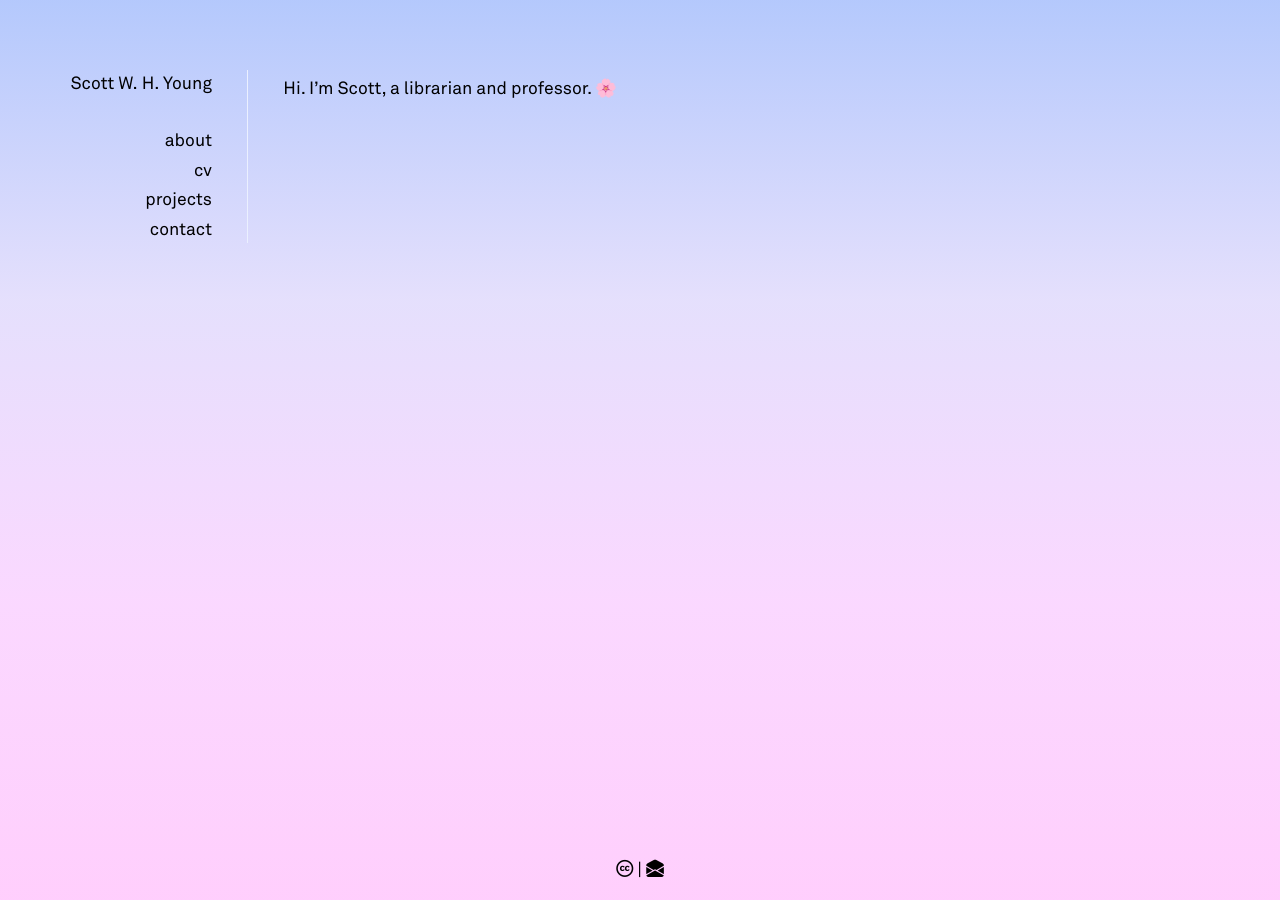
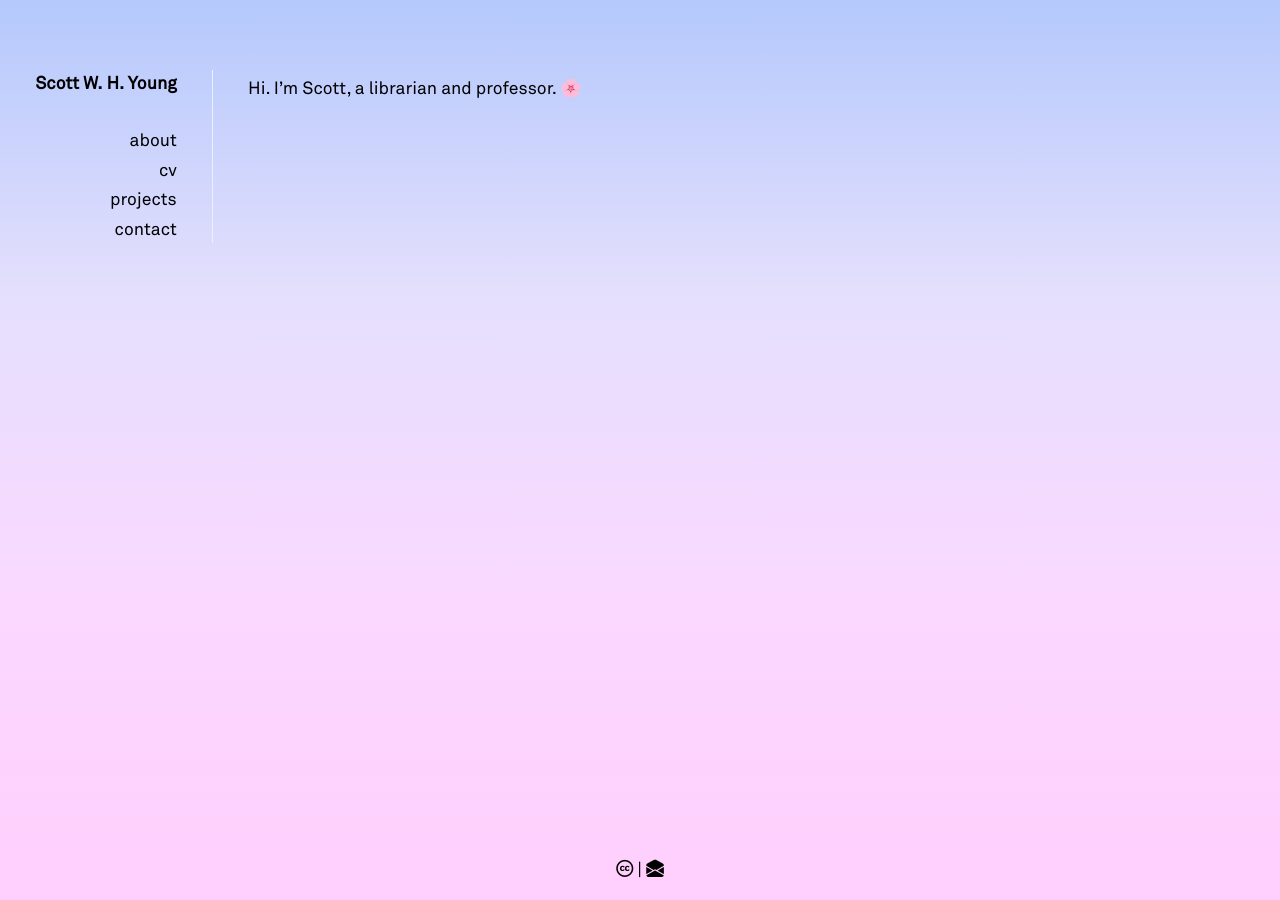
Before and after one commit to swyoung/swyoung.github.io, a Jekyll site: the page built from index.md, in a window 1280 px wide. Built offline with Jekyll 4.4.1, drawn with Linux system fonts in a browser that asks for light colours; nearby versions of some CDN libraries; a style sheet for code colours, icons or effects is not loaded.

Commit message:
Update main_style.scss
updated padding and font-weight for nav elements

```diff
--- a/_sass/main_style.scss
+++ b/_sass/main_style.scss
@@ -93,6 +93,7 @@ header {
 header {
   ul {
     list-style: none;
+	padding:0;
   }
 
   a {
@@ -109,6 +110,10 @@ header {
   a:hover {
     color: $bodyColor;
     background-color: hsla(223,100%,96%,60);
+  }
+
+   li:first-child {
+   font-weight:bold;
   }
 }
 
```
